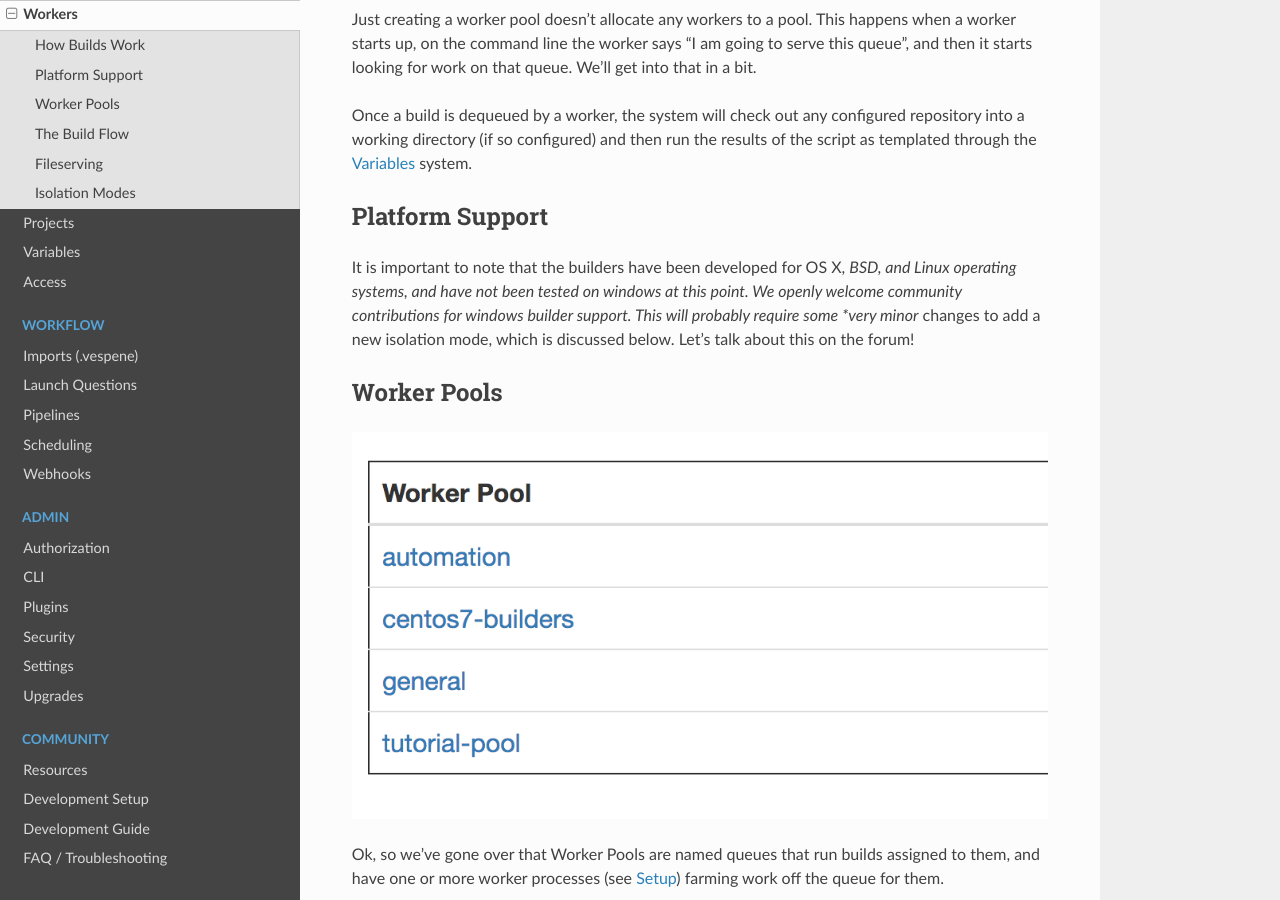
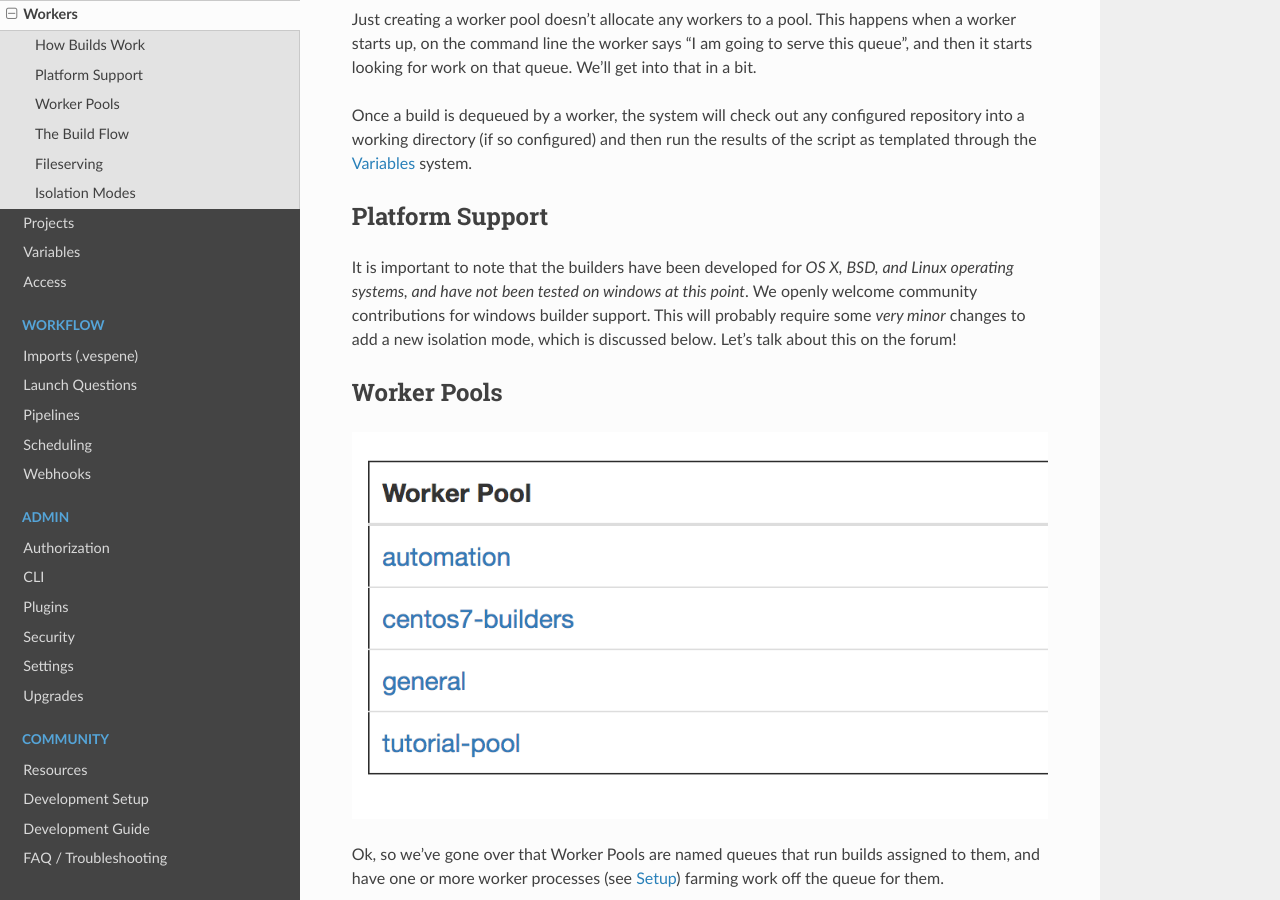
Before and after one commit to vespene-io/_old_vespene, a Sphinx documentation site: the page built from docs/source/workers.rst, in a window 1280 px wide and 900 px high, scrolled down 784 px. Built offline with Sphinx 7.4.7 and the Read the Docs theme 2.0.0, drawn with Linux system fonts in a browser that asks for light colours; some of the changed text lies outside the part shown.

Commit message:
Improved readability of generated docs

```diff
--- a/docs/source/index.rst
+++ b/docs/source/index.rst
@@ -36,7 +36,7 @@
 
 Projects in Vespene don't need to just represent source code. Projects can also launch automation scripts or software of any kind, whether being pulled from source control or just scripts defined in Vespene. These jobs can include security scans, cloud topology changes, database backups, launching functional tests, and more.
 
-While not all automation tools are SSH-powered, many are. Vespene can memorize important :ref:`ssh` keys and use them on your behalf, using built-in support for ssh-agent.
+While not all automation tools are SSH-powered, many are. Vespene can memorize important :ref:`ssh` and use them on your behalf, using built-in support for ssh-agent.
 
 Helping with the self-service magic, projects can ask interactive questions before they are launched with :ref:`launch_questions`, providing unprivileged users a simple interface to invoke specific tasks without needing full shell access. These questions can be drop-downs, multiple choice, or fill in the blank.
 
--- a/docs/source/setup.rst
+++ b/docs/source/setup.rst
@@ -212,7 +212,7 @@
 same box as the Vespene services, so the Vespene services don't normally have a startup dependency on the
 database.  You can add this by editing the systemd unit file.
 
-If the service is not operational on reboot because PostgreSQL was not ready, just restart "vespene.service".
+If the service is not operational on reboot because PostgreSQL was not ready, just restart "vespene.service" using "systemctl restart vespene.serve".
 
 Developers can learn about starting workers and the web process in :ref:`development_setup` and many systems
 administrators will also benefit from understanding this as well. In short, supervisord runs and watches over
--- a/docs/source/workers.rst
+++ b/docs/source/workers.rst
@@ -44,8 +44,8 @@
 Platform Support
 ----------------
 
-It is important to note that the builders have been developed for OS X, *BSD, and Linux operating systems, and have not been tested on windows at this
-point. We openly welcome community contributions for windows builder support.  This will probably require some *very minor*
+It is important to note that the builders have been developed for *OS X, BSD, and Linux operating systems, and have not been tested on windows at this
+point*. We openly welcome community contributions for windows builder support.  This will probably require some *very minor*
 changes to add a new isolation mode, which is discussed below. Let's talk about this on the forum!
 
 .. _worker_pools:
```
Also changed, not shown: other parts of docs/source/workers.rst (+3 -3 lines).
